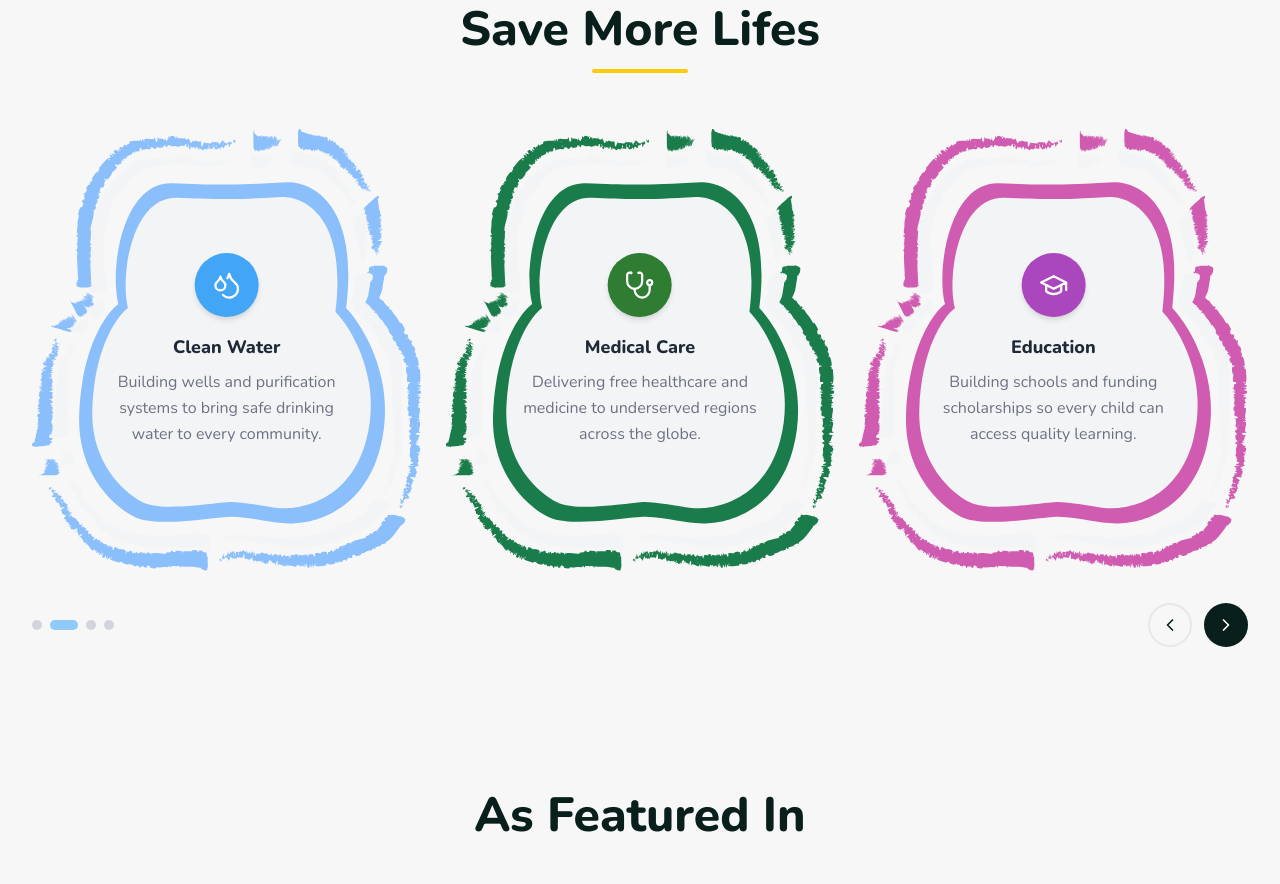
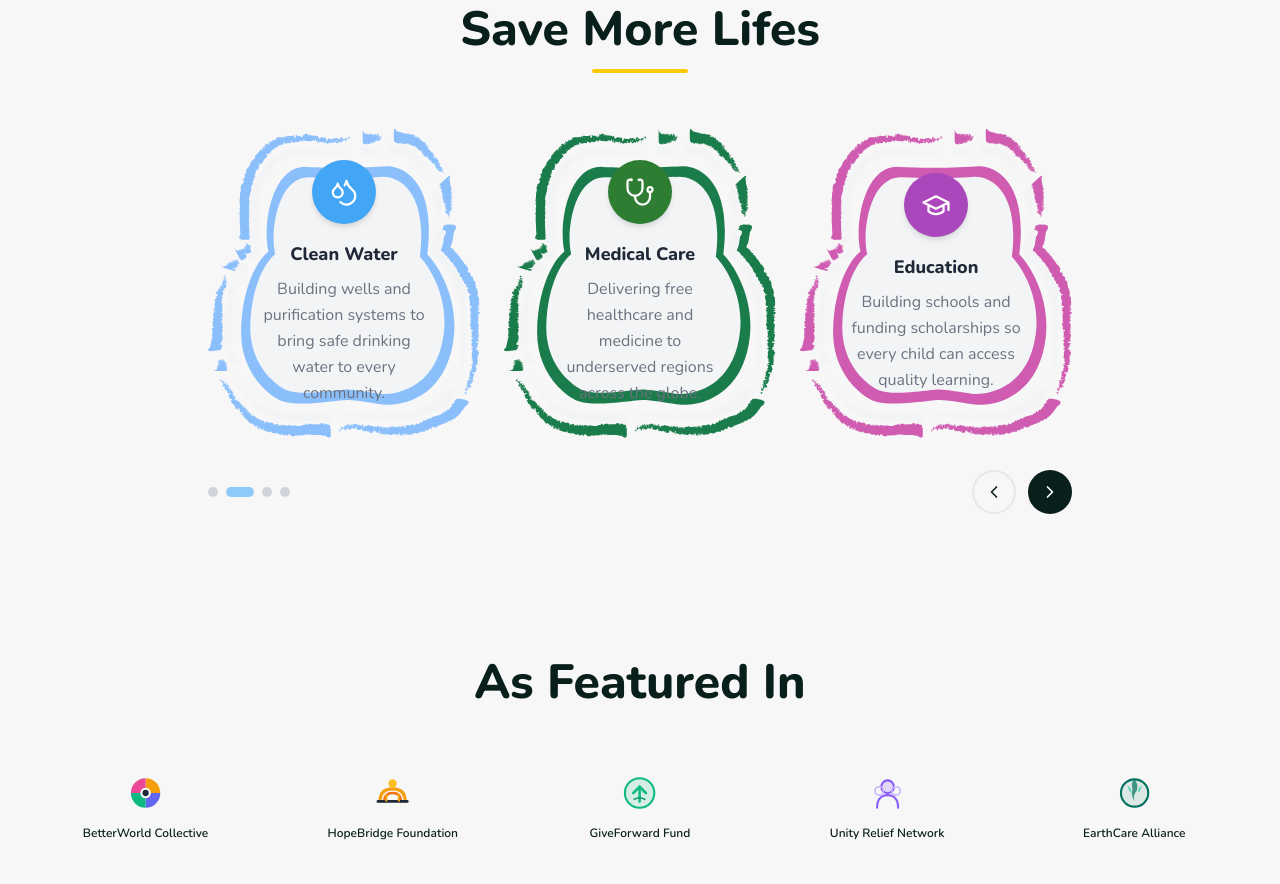
Before and after one commit to Kamalsinghrajput/crowdera, a Next.js app: page /templates/template-1 in a window 1280 px wide. Shown: the part 940-1824 px from the top of the page. Built offline with nearby package versions, Linux system fonts and the light colour scheme.

Commit message:
fix: size fix

```diff
--- a/src/templates/template-1/components/ServicesMission.tsx
+++ b/src/templates/template-1/components/ServicesMission.tsx
@@ -132,7 +132,7 @@
 
       {/* Carousel */}
       <div
-        className="container mx-auto px-4 md:px-8"
+        className="container mx-auto px-4 md:px-12 lg:px-24 xl:px-52"
         onMouseEnter={() => setIsPaused(true)}
         onMouseLeave={() => setIsPaused(false)}
       >
```
